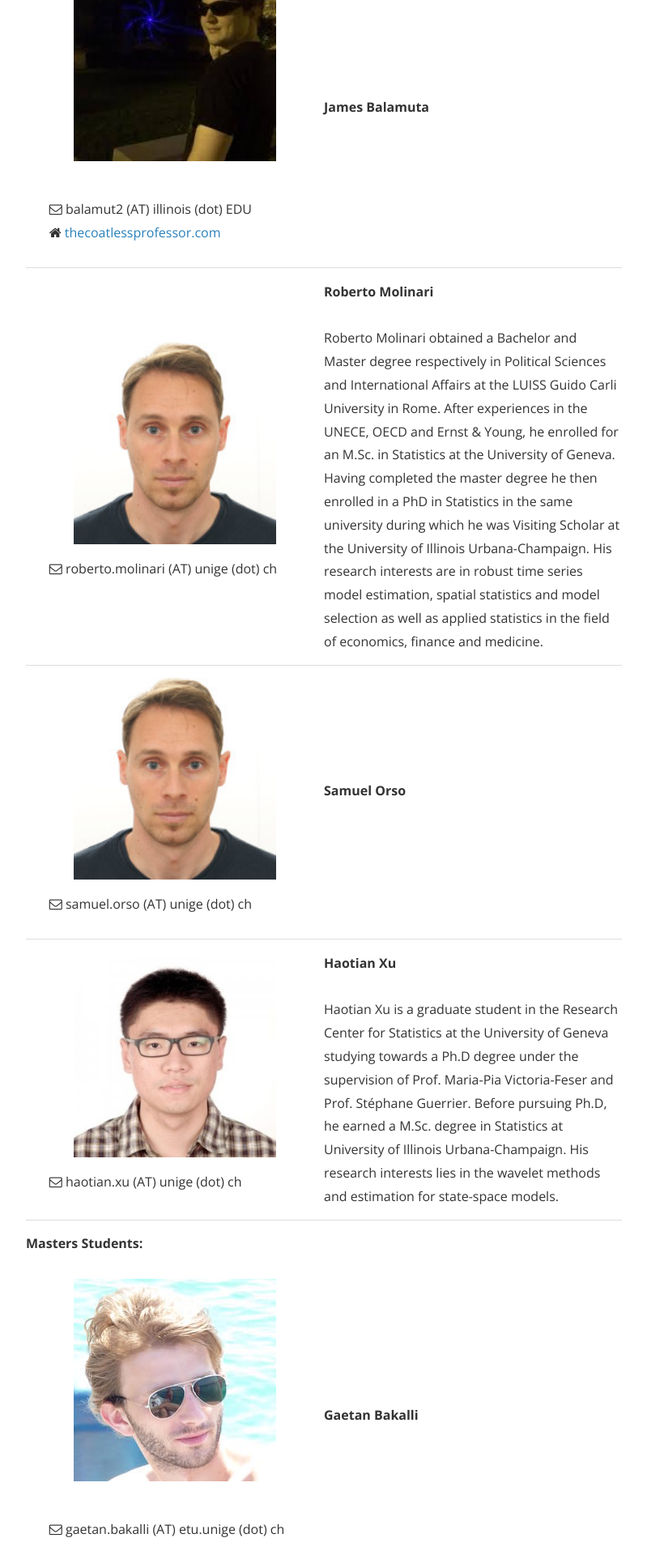
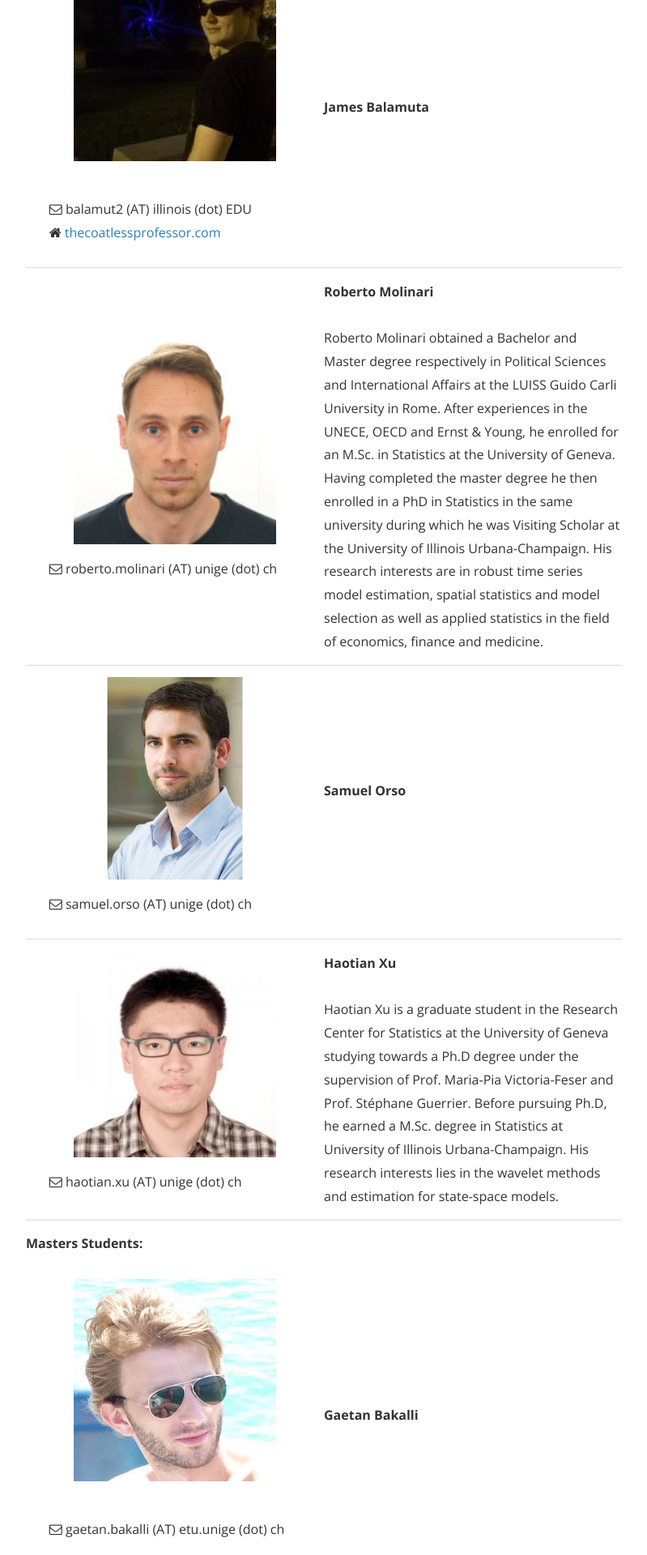
Before and after one commit to SMAC-Group/smac-group.github.io, a Jekyll site: the page built from about.md, in a window 1280 px wide. Shown: the part 892-2812 px from the top of the page at 81% size, without its empty margins (240-1039 px from the left). Built offline with Jekyll 4.4.1, drawn with Linux system fonts in a browser that asks for light colours; nearby versions of some CDN libraries; a style sheet for code colours, icons or effects is not loaded.

Commit message:
add sam pic

```diff
--- a/about.md
+++ b/about.md
@@ -64,7 +64,7 @@ The current members of the SMAC Group are listed below by title.
   <tr>
     </tr>
   <tr>
-    <td><img src="{{ "assets/images/staff/rmolinari.jpg" | prepend: site.baseurl }}" alt="Roberto Molinari" class="staff-picture" />
+    <td><img src="{{ "assets/images/staff/sorso.jpg" | prepend: site.baseurl }}" alt="Roberto Molinari" class="staff-picture" />
           <ul class="staff-details">
             <li>
                 <i class="fa fa-envelope-o"></i>
```
Also changed, not shown: assets/images/staff/sorso.jpg (added).
